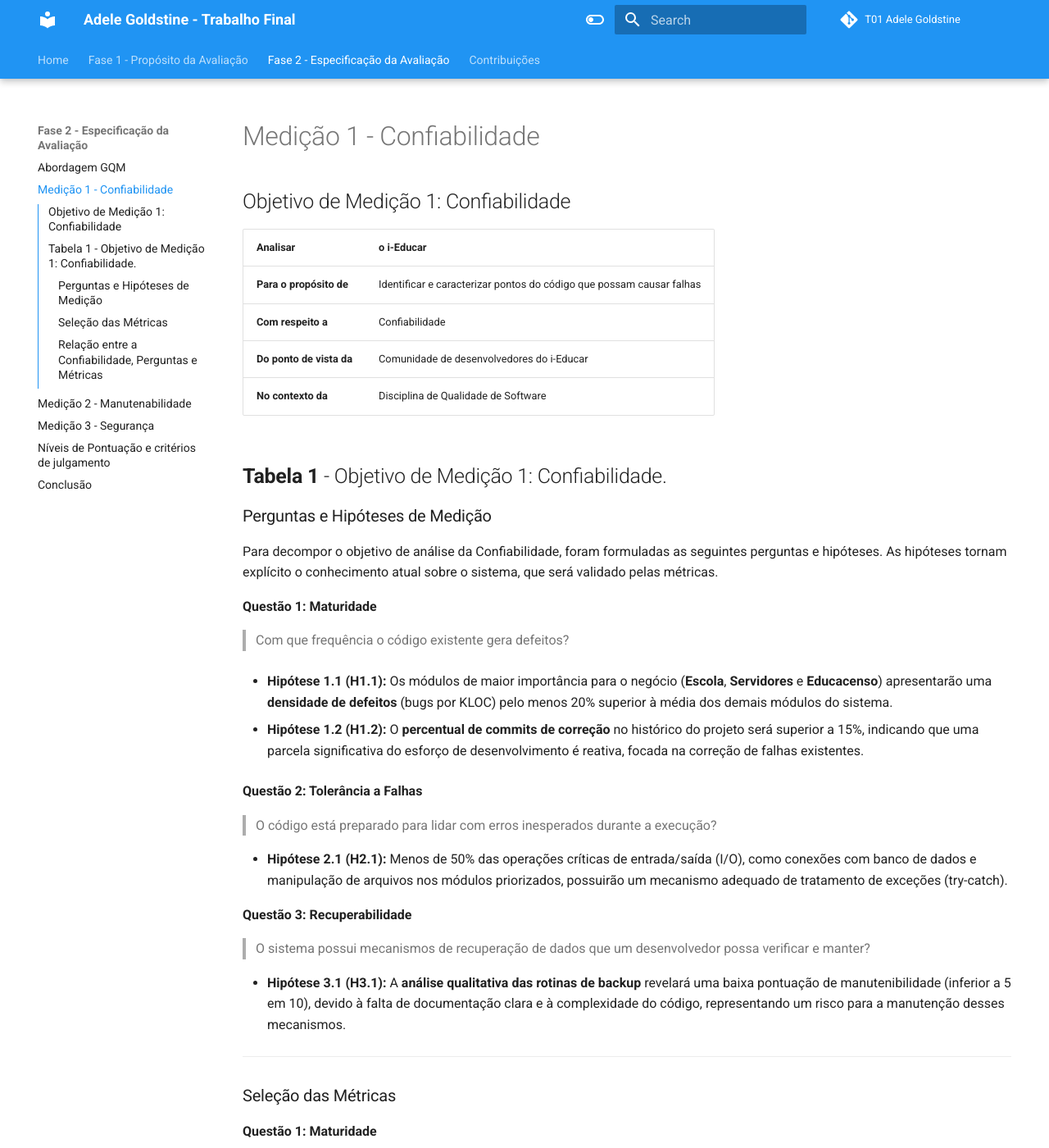
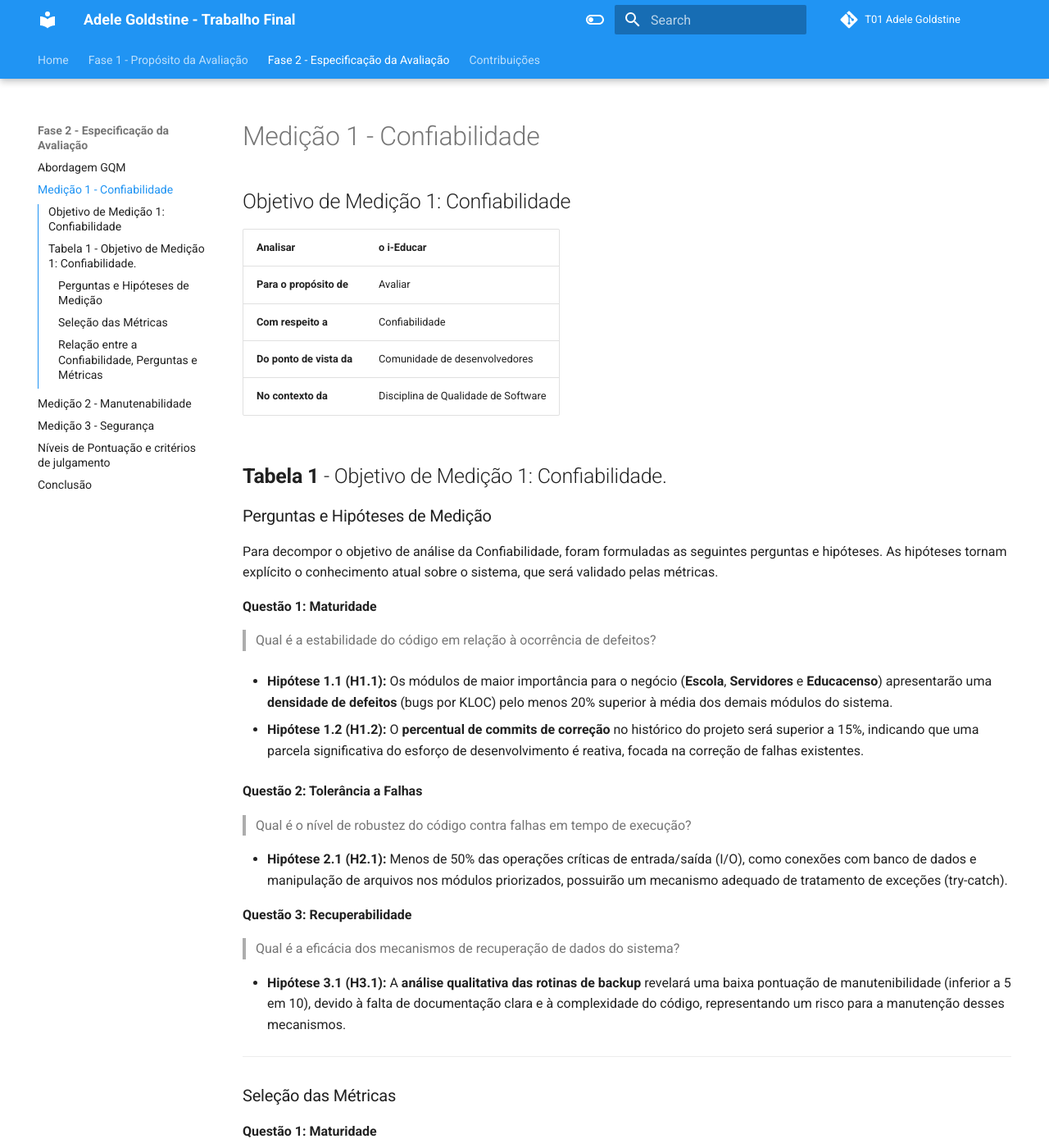
Before and after one commit to FCTE-Qualidade-de-Software-1/2025-2_T01_ADELE-GOLDSTINE, an MkDocs documentation site: the page built from docs/fase_2/gqm_confiabilidade.md, in a window 1280 px wide and 1400 px high. Shown: the whole window at 82% size. Built offline with MkDocs 1.6.1 and Material for MkDocs 9.7.7, drawn with Linux system fonts in a browser that asks for light colours; comment, search, counter and statistics services are not loaded.

Commit message:
docs: reescrevendo as questões de confiabilidade

```diff
--- a/docs/fase_2/gqm_confiabilidade.md
+++ b/docs/fase_2/gqm_confiabilidade.md
@@ -2,9 +2,9 @@
 
 | **Analisar**          | o i-Educar |
 |------------------------|------------|
-| **Para o propósito de** | Identificar e caracterizar pontos do código que possam causar falhas|
+| **Para o propósito de** | Avaliar|
 | **Com respeito a**     | Confiabilidade |
-| **Do ponto de vista da** | Comunidade de desenvolvedores do i-Educar |
+| **Do ponto de vista da** | Comunidade de desenvolvedores |
 | **No contexto da**     | Disciplina de Qualidade de Software |
 
 **Tabela 1** - Objetivo de Medição 1: Confiabilidade.
@@ -15,19 +15,33 @@
 Para decompor o objetivo de análise da Confiabilidade, foram formuladas as seguintes perguntas e hipóteses. As hipóteses tornam explícito o conhecimento atual sobre o sistema, que será validado pelas métricas.
 
 **Questão 1: Maturidade**
-> Com que frequência o código existente gera defeitos?
+<!--  Antiga pergunta
+a professora nao gostou da palavra frequencia e existente>
+Com que frequência o código existente gera defeitos?
+ -->
+
+> Qual é a estabilidade do código em relação à ocorrência de defeitos?
 
 * **Hipótese 1.1 (H1.1):** Os módulos de maior importância para o negócio (**Escola**, **Servidores** e **Educacenso**) apresentarão uma **densidade de defeitos** (bugs por KLOC) pelo menos 20% superior à média dos demais módulos do sistema.
 
 * **Hipótese 1.2 (H1.2):** O **percentual de commits de correção** no histórico do projeto será superior a 15%, indicando que uma parcela significativa do esforço de desenvolvimento é reativa, focada na correção de falhas existentes.
 
 **Questão 2: Tolerância a Falhas**
-> O código está preparado para lidar com erros inesperados durante a execução?
+<!--  Antiga pergunta
+A professora nao falou sobre essa pergunta
+O código está preparado para lidar com erros inesperados durante a execução?
+ -->
+> Qual é o nível de robustez do código contra falhas em tempo de execução?
 
 * **Hipótese 2.1 (H2.1):** Menos de 50% das operações críticas de entrada/saída (I/O), como conexões com banco de dados e manipulação de arquivos nos módulos priorizados, possuirão um mecanismo adequado de tratamento de exceções (try-catch).
 
 **Questão 3: Recuperabilidade**
+<!--  Antiga pergunta
+A professora achou que tinha muita coisa
 > O sistema possui mecanismos de recuperação de dados que um desenvolvedor possa verificar e manter?
+ -->
+
+> Qual é a eficácia dos mecanismos de recuperação de dados do sistema?
 
 * **Hipótese 3.1 (H3.1):** A **análise qualitativa das rotinas de backup** revelará uma baixa pontuação de manutenibilidade (inferior a 5 em 10), devido à falta de documentação clara e à complexidade do código, representando um risco para a manutenção desses mecanismos.
 
```
